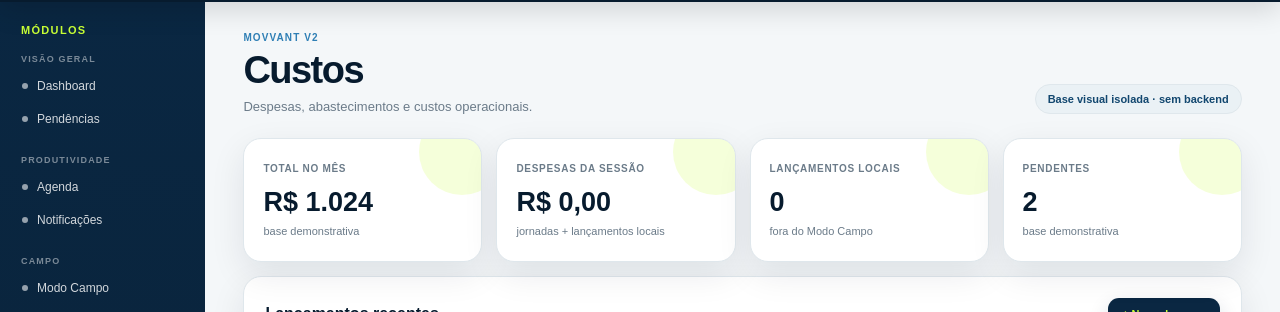
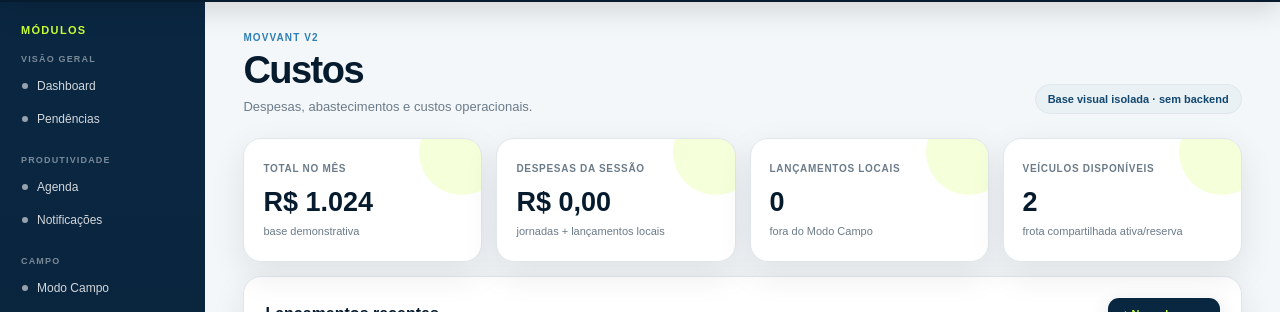
Before and after one commit to Manopanassolo/controle-facil-km, a Next.js app in the folder movvant-v2/: page /custos in a window 1280 px wide. Shown: the part 82-394 px from the top of the page. Built offline with nearby package versions, Linux system fonts and the light colour scheme.

Commit message:
Use shared fleet costs module

```diff
--- a/movvant-v2/src/app/custos/page.tsx
+++ b/movvant-v2/src/app/custos/page.tsx
@@ -1,5 +1,6 @@
-import { CostsModule, ModuleHeader } from '@/components/CoreModules';
+import { ModuleHeader } from '@/components/CoreModules';
+import { CostSessionModule } from '@/components/CostSessionModule';
 
 export default function CostsPage() {
-  return <><ModuleHeader title="Custos" description="Despesas, abastecimentos e custos operacionais." /><CostsModule /></>;
+  return <><ModuleHeader title="Custos" description="Despesas, abastecimentos e custos operacionais." /><CostSessionModule /></>;
 }
```
